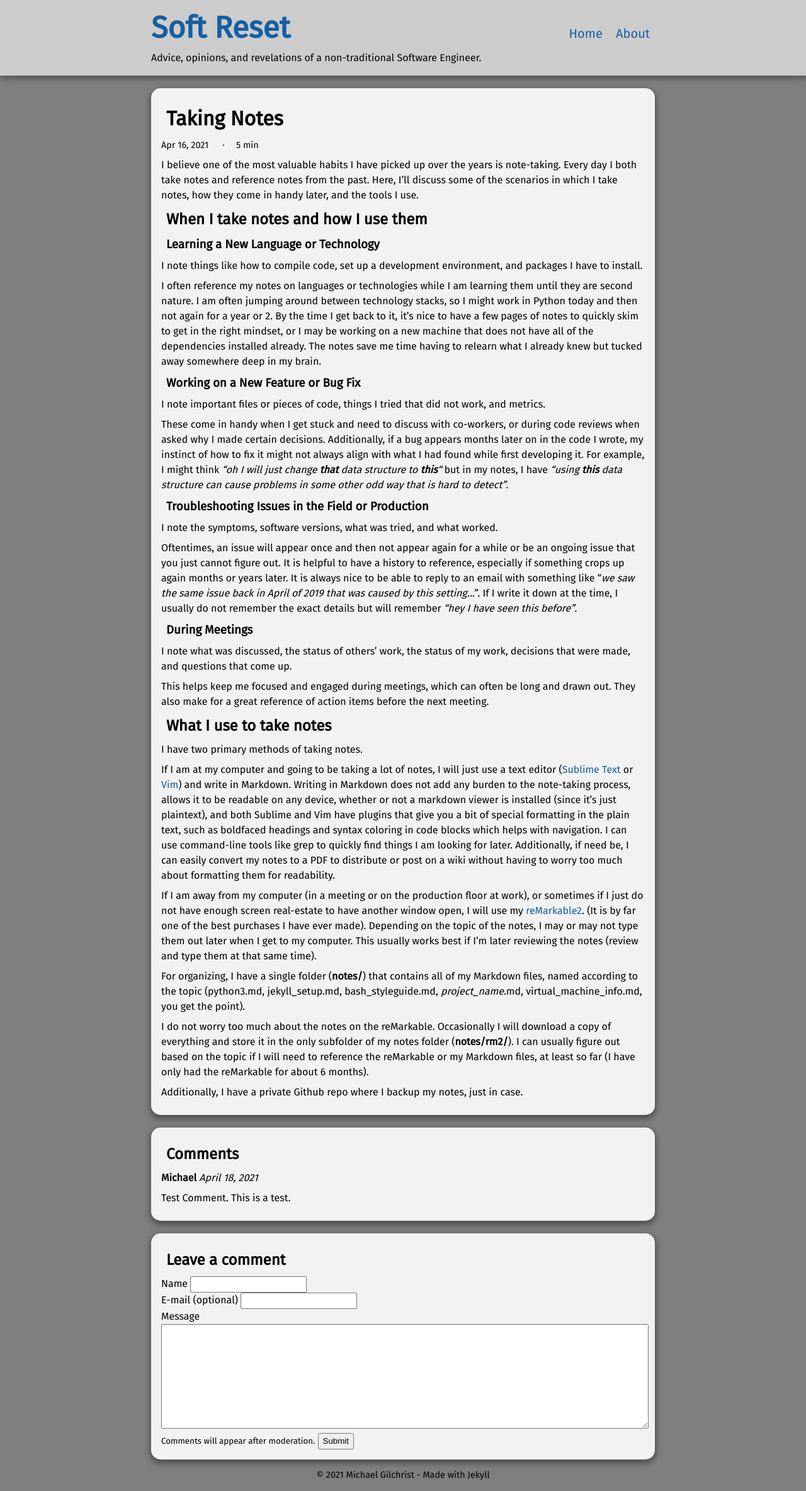
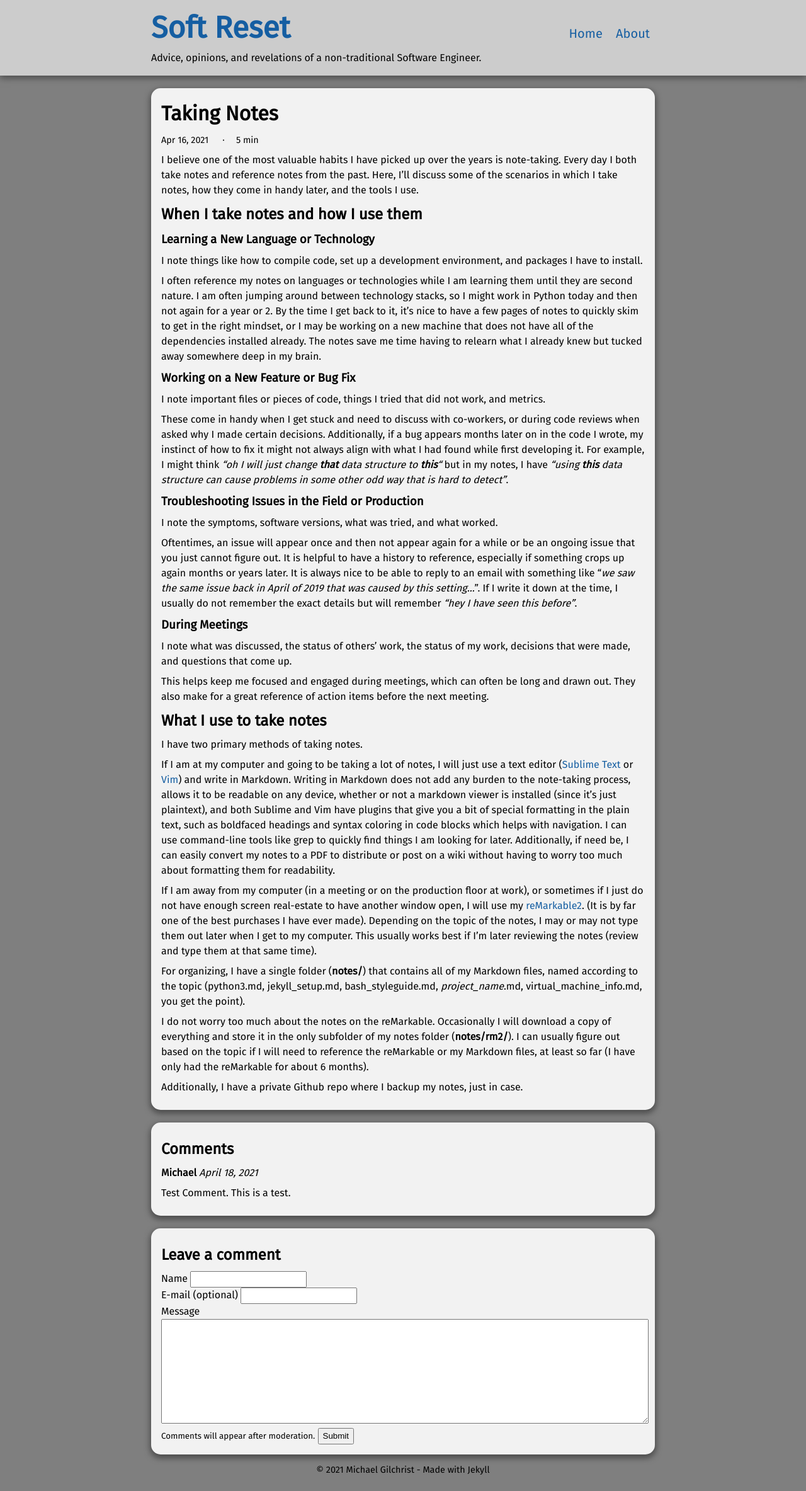
Before and after one commit to michaelgilch/michaelgilch.github.io, a Jekyll site: the page built from _posts/2021-04-16-taking-notes.md, in a window 1280 px wide. Shown: the whole page at 63% size. Built offline with Jekyll 4.4.1, drawn with Linux system fonts in a browser that asks for light colours; some web fonts are replaced.

Commit message:
More spacing fixes

```diff
--- a/_sass/content.scss
+++ b/_sass/content.scss
@@ -7,16 +7,16 @@
 
   h1 {
     font-size: 2rem;
-    margin: .5rem;
+    margin: 0;
   }
 
   h2 {
     font-size: 1.5rem;
-    margin: .5rem;
+    margin: .5rem 0;
   }
 
   h3 {
-    margin: .5rem;
+    margin: .5rem 0;
   }
 
   p {
```
